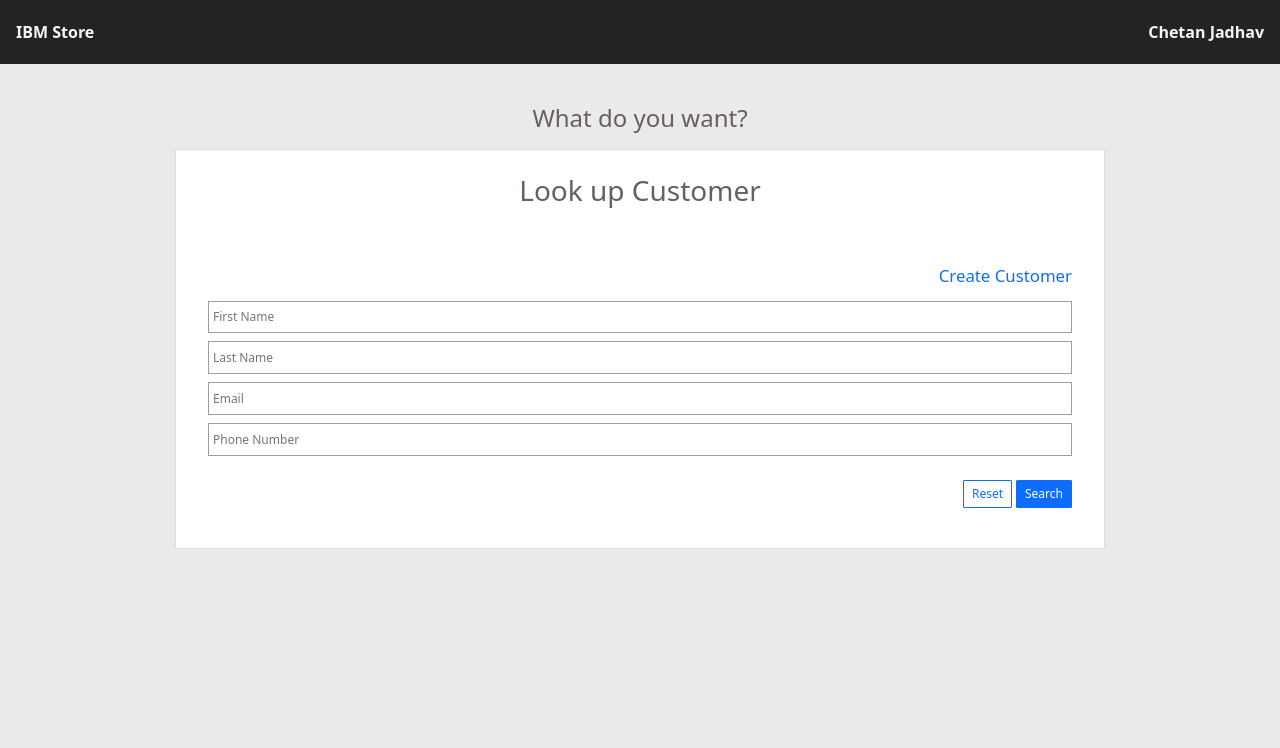
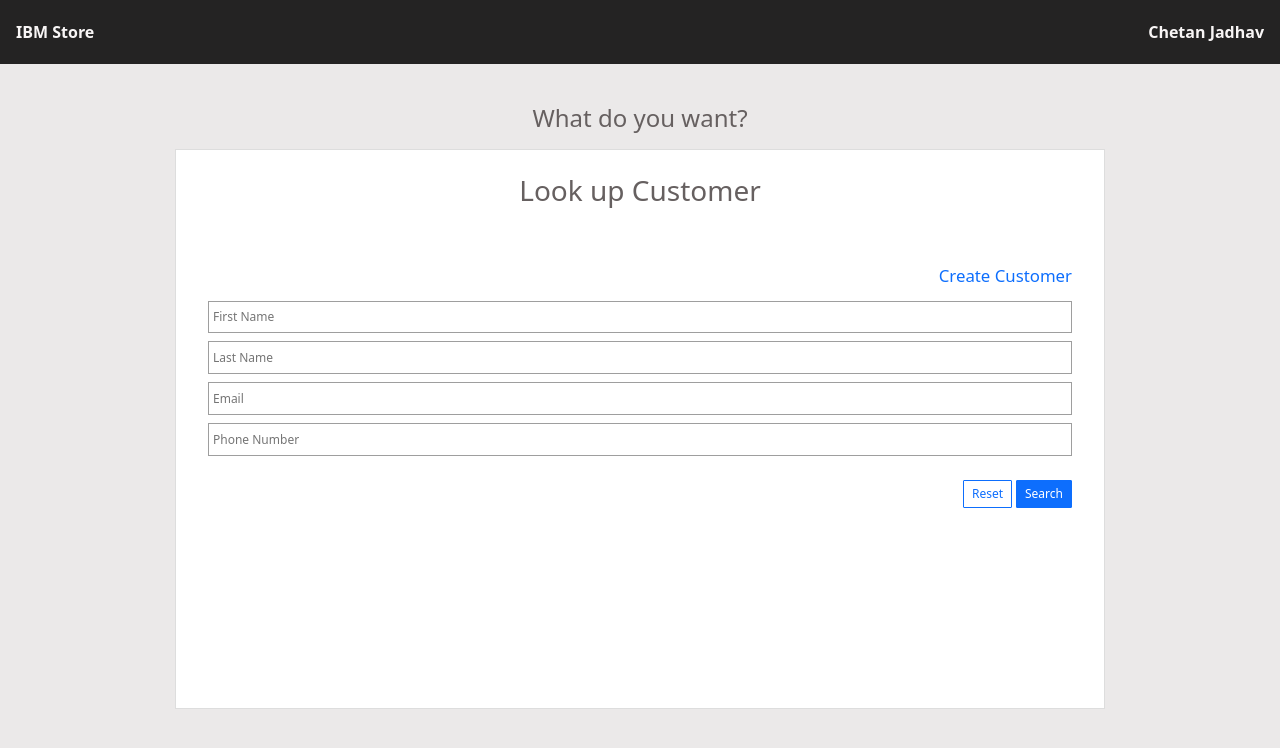
Before and after one commit to Anurag94Singh/CustomerLookUp, an Angular app: page / in a window 1280 px wide. Shown: the top 748 px of the page. Built offline with nearby package versions, Linux system fonts and the light colour scheme.

Commit message:
2 files modified

```diff
--- a/src/app/customer/components/landing/landing.component.scss
+++ b/src/app/customer/components/landing/landing.component.scss
@@ -10,7 +10,7 @@
   .lookup-form-container {
     background-color: $primary-light-font-color;
     border: 1px solid $primary-border-color;
-    height: 50vh;
+    height: 70vh;
     .landing-sub-header {
       color: $primary-dark-font-color;
     }
--- a/src/app/customer/components/look-up-form/look-up-form.component.html
+++ b/src/app/customer/components/look-up-form/look-up-form.component.html
@@ -24,6 +24,6 @@
     <button type="button" class="btn btn-outline-primary">
       Reset
     </button>
-    <button type="button" class="btn btn-primary">Search</button>
+    <button  type="submit" [disabled]="!lookupForm.valid" class="btn btn-primary">Search</button>
   </div>
 </section>
```
